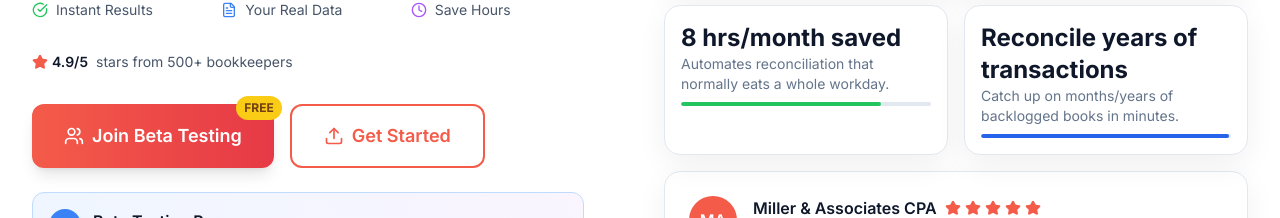
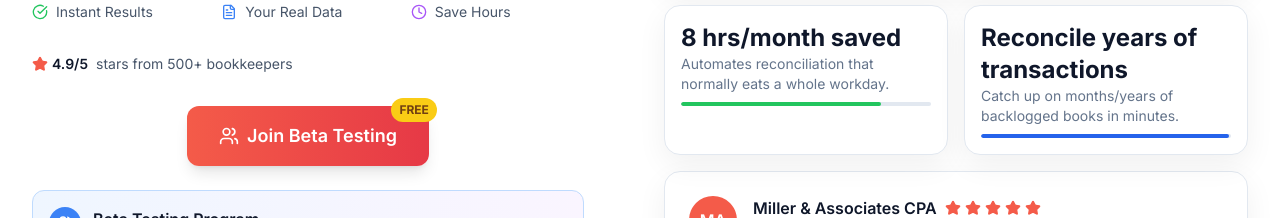
Before and after one commit to algominds35/bank-reconciliation-tool, a Next.js app: page / in a window 1280 px wide. Shown: the part 557-775 px from the top of the page. Built offline with nearby package versions, Linux system fonts and the light colour scheme.

Commit message:
Remove Get Started button - only beta testing available

```diff
--- a/src/components/CSVFirstHero.tsx
+++ b/src/components/CSVFirstHero.tsx
@@ -97,7 +97,7 @@ export default function CSVFirstHero() {
               initial={{ opacity: 0, y: 20 }}
               animate={{ opacity: 1, y: 0 }}
               transition={{ delay: 0.7, duration: 0.6 }}
-              className="flex flex-col sm:flex-row gap-4"
+              className="flex justify-center"
             >
               {/* Beta Signup Button */}
               <button
@@ -109,15 +109,6 @@ export default function CSVFirstHero() {
                 <span className="absolute -top-2 -right-2 bg-yellow-400 text-yellow-900 text-xs font-bold px-2 py-1 rounded-full">
                   FREE
                 </span>
-              </button>
-
-              {/* Regular Signup Button */}
-              <button
-                onClick={() => router.push('/auth/signup')}
-                className="inline-flex items-center justify-center px-8 py-4 text-lg font-semibold text-[#F45B49] bg-white border-2 border-[#F45B49] rounded-xl hover:bg-[#F45B49] hover:text-white transition-all duration-300"
-              >
-                <Upload className="w-5 h-5 mr-2" />
-                Get Started
               </button>
             </motion.div>
 
```
